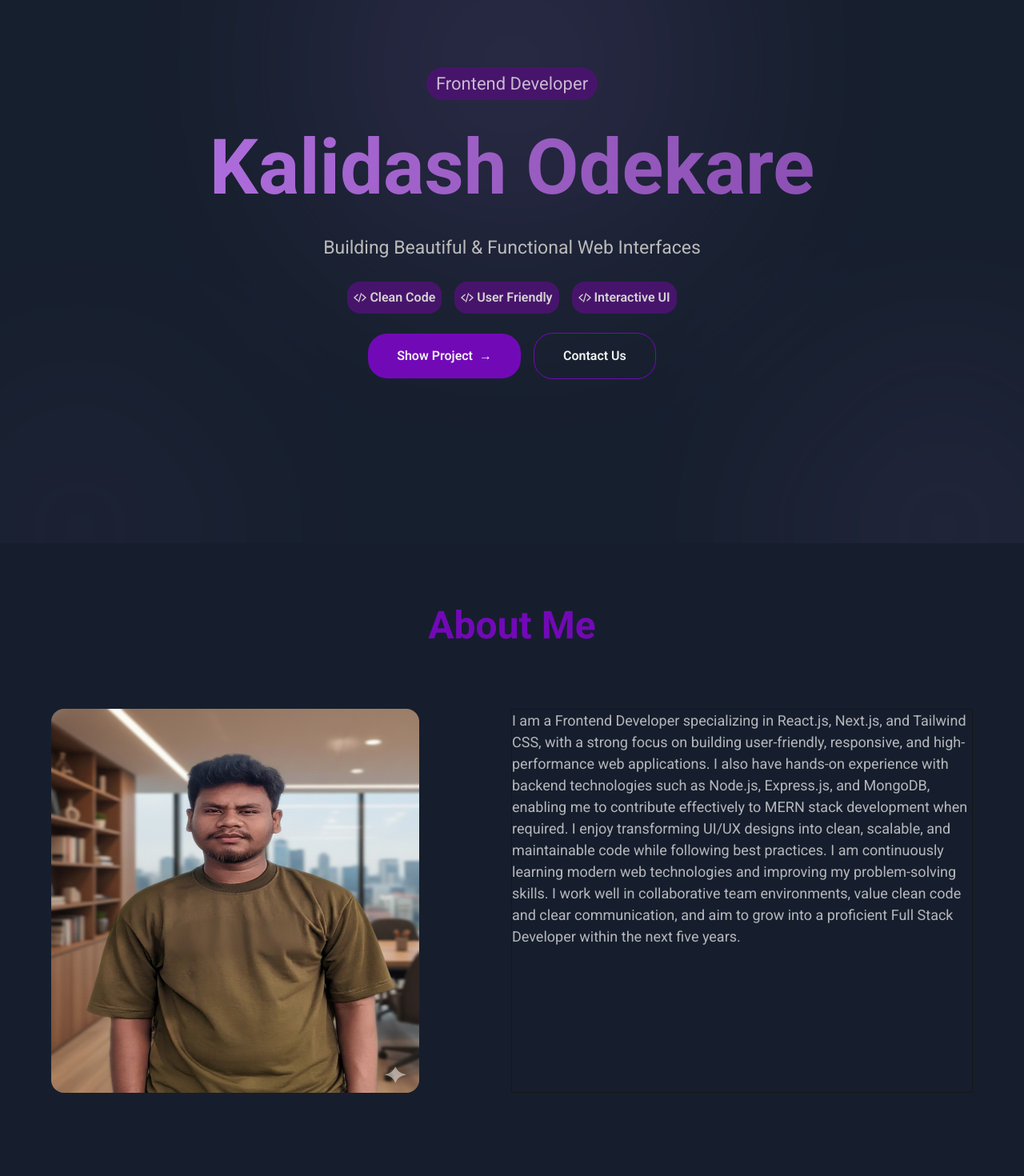
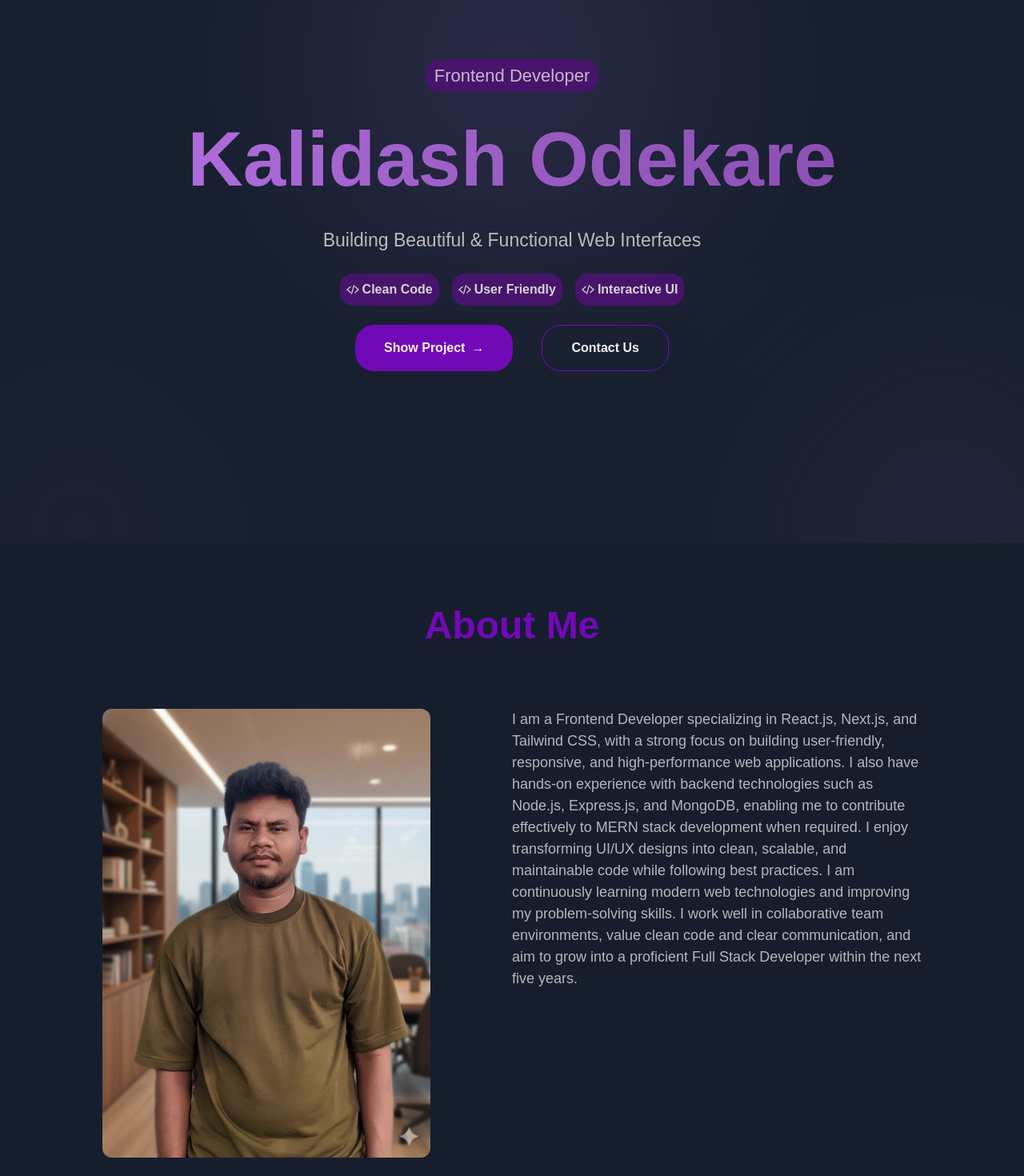
Before and after one commit to kalidashodekare14/Portfolio, a Next.js app: page / in a window 1280 px wide. Shown: the part 180-1650 px from the top of the page at 80% size. Built offline with nearby package versions, Linux system fonts and the light colour scheme.

Commit message:
Responsive update

```diff
--- a/app/globals.css
+++ b/app/globals.css
@@ -1,4 +1,4 @@
-@import url('https://fonts.googleapis.com/css2?family=Roboto:ital,wght@0,100..900;1,100..900&display=swap');
+@import url('https://fonts.googleapis.com/css2?family=Rubik:ital,wght@0,300..900;1,300..900&display=swap');
 @import "tailwindcss";
 @plugin "daisyui";
 
@@ -14,7 +14,7 @@
   --color-foreground: var(--foreground);
   --font-sans: var(--font-geist-sans);
   --font-mono: var(--font-geist-mono);
-  --font-roboto: 'Roboto', sans-serif;
+  --font-rubik: "Rubik", sans-serif;
 }
 
 @media (prefers-color-scheme: dark) {
--- a/components/AboutMe.tsx
+++ b/components/AboutMe.tsx
@@ -5,13 +5,13 @@ import Image from "next/image";
 const AboutMe = () => {
     return (
         <div id="about" className="-mt-px bg-[#161E2D] flex flex-col justify-center items-center font-roboto">
-            <div className="min-h-screen max-w-6xl pb-10">
+            <div className="min-h-screen lg:max-w-5xl mx-5 pb-10">
                 <h1 className="text-5xl py-20 text-center text-[#7209b7] font-bold">About Me</h1>
-                <div className="flex flex-col lg:flex-row">
-                    <div className="lg:flex-1">
-                        <Image className="w-115 h-120 rounded-2xl" src={"/about/kalidash.jpg"} alt="Kalidash Odekare" width={500} height={300} />
+                <div className="flex flex-col lg:flex-row justify-between">
+                    <div className="lg:w-[40%]">
+                        <Image className="w-full lg:h-full rounded-xl" src={"/about/kalidash.jpg"} alt="Kalidash Odekare" width={500} height={300} />
                     </div>
-                    <div className="lg:flex-1 border">
+                    <div className="lg:w-[50%]">
                         <p className="text-[#f0efefbb] text-[18px] p-5 lg:p-0">I am a Frontend Developer specializing in React.js, Next.js, and Tailwind CSS, with a strong focus on building user-friendly, responsive, and high-performance web applications. I also have hands-on experience with backend technologies such as Node.js, Express.js, and MongoDB, enabling me to contribute effectively to MERN stack development when required. I enjoy transforming UI/UX designs into clean, scalable, and maintainable code while following best practices. I am continuously learning modern web technologies and improving my problem-solving skills. I work well in collaborative team environments, value clean code and clear communication, and aim to grow into a proficient Full Stack Developer within the next five years.</p>
                     </div>
                 </div>
--- a/components/HeroSection.tsx
+++ b/components/HeroSection.tsx
@@ -4,15 +4,15 @@ import { motion } from "motion/react"
 
 const HeroSection = () => {
     return (
-        <div id='hero' className='-mt-px relative lg:min-h-screen h-screen  bg-[#161f2d] overflow-hidden font-roboto flex flex-col items-center lg:justify-center '>
+        <div id='hero' className='-mt-px relative lg:min-h-screen bg-[#161f2d] overflow-hidden font-roboto flex flex-col items-center lg:justify-center pb-5'>
             <div className='z-20 flex flex-col items-center gap-6 mt-14 lg:mt-0'>
                 <p className='text-[#f7f6f6bb] text-[22px] bg-[#47146b] p-3 py-1 rounded-3xl'>Frontend Developer</p>
-                <h1 className='text-white text-[94px] lg:text-8xl text-center font-bold leading-tight'>
+                <h1 className='text-white text-[80px] lg:text-8xl text-center font-bold leading-tight'>
                     <span className='bg-linear-to-r from-[#ad6cdb] via-[#9a5dc2] to-[#8c50b4] bg-clip-text text-transparent animate-linear'>Kalidash Odekare</span>
                 </h1>
                 {/* text-[#f95738] */}
-                <h3 className='text-[#bbbbbb] text-[23px] text-center'>Building Beautiful & Functional Web Interfaces</h3>
-                <div className='flex flex-wrap lg:flex-row justify-center items-center gap-4'>
+                <h3 className='text-[#bbbbbb] text-[20px] lg:text-[23px] text-center'>Building Beautiful & Functional Web Interfaces</h3>
+                <div className=' flex flex-wrap lg:flex-row justify-center items-center gap-4'>
                     <motion.div
                         whileHover={{
                             scale: 1.1,
@@ -54,7 +54,7 @@ const HeroSection = () => {
                         <p>Interactive UI</p>
                     </motion.div>
                 </div>
-                <div>
+                <div className='flex flex-col lg:flex-row gap-5'>
                     <motion.button
                         whileHover={{
                             scale: 1.05,
--- a/components/TechnicalSkill.tsx
+++ b/components/TechnicalSkill.tsx
@@ -12,7 +12,7 @@ import { VscVscode } from "react-icons/vsc";
 const TechnicalSkill = () => {
     return (
         <div id="skills" className="-mt-px bg-[#161E2D] lg:h-150 flex flex-col justify-center items-center">
-            <div className=" max-w-6xl font-roboto">
+            <div className="lg:max-w-6xl mx-5 font-roboto">
                 <h2 className="text-5xl py-10 text-center text-[#7209b7] font-bold">Technical Skills</h2>
                 <div className="grid grid-cols-1 md:grid-cols-2 lg:grid-cols-3 gap-5 my-10">
                     <motion.div
--- a/layout/Navbar.tsx
+++ b/layout/Navbar.tsx
@@ -111,7 +111,7 @@ const Navbar = () => {
                         )
                     }
                 </div>
-                <ul className={`z-50 absolute left-0 p-5 lg:hidden  bg-[#307bc4] text-white w-full flex flex-col  gap-5 text-[19px] font-light translate-y-10 duration-700  ${toggle ? "translate-x-0" : "-translate-x-full"}`}>
+                <ul className={`z-50 absolute left-0 p-5 lg:hidden  bg-[#522374] text-white w-full flex flex-col  gap-5 text-[19px] font-light translate-y-10 duration-700  ${toggle ? "translate-x-0" : "-translate-x-full"}`}>
                     {links}
                 </ul>
             </nav>
```
